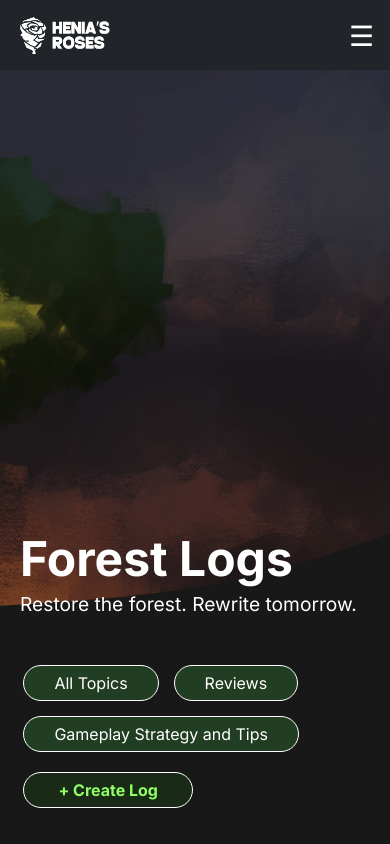
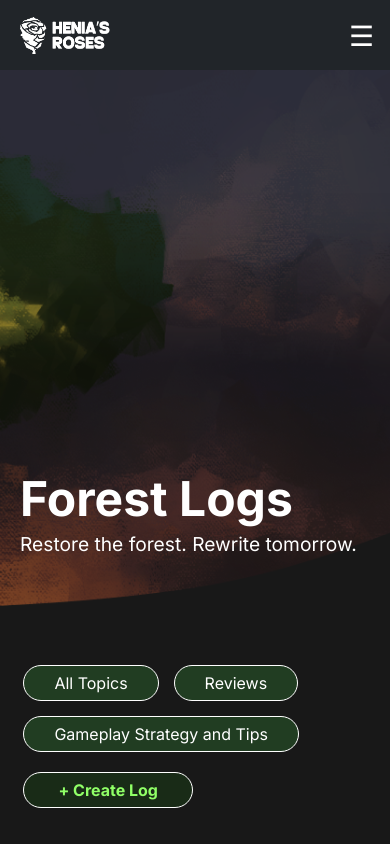
Before and after one commit to heniasroses/ForGuarWebsite, a Next.js app: page /forest-log in a window 390 px wide. Shown: the top 844 px of the page. Built offline with nearby package versions, Linux system fonts and the light colour scheme.

Commit message:
Update CSS
> Fixed text padding for better visual?!

```diff
--- a/src/styles/styles.css
+++ b/src/styles/styles.css
@@ -1275,6 +1275,15 @@ textarea {
   font-size: 1.2rem;
 }
 
+@media (max-width: 768px) {
+
+  .heroText {
+    margin-bottom: 0;
+    padding-bottom: 100px; /* adjust this value */
+  }
+
+}
+
 .forestLogContent {
   background: #181818;
   padding: clamp(30px, 5vw, 60px) clamp(20px, 6vw, 80px);
```
